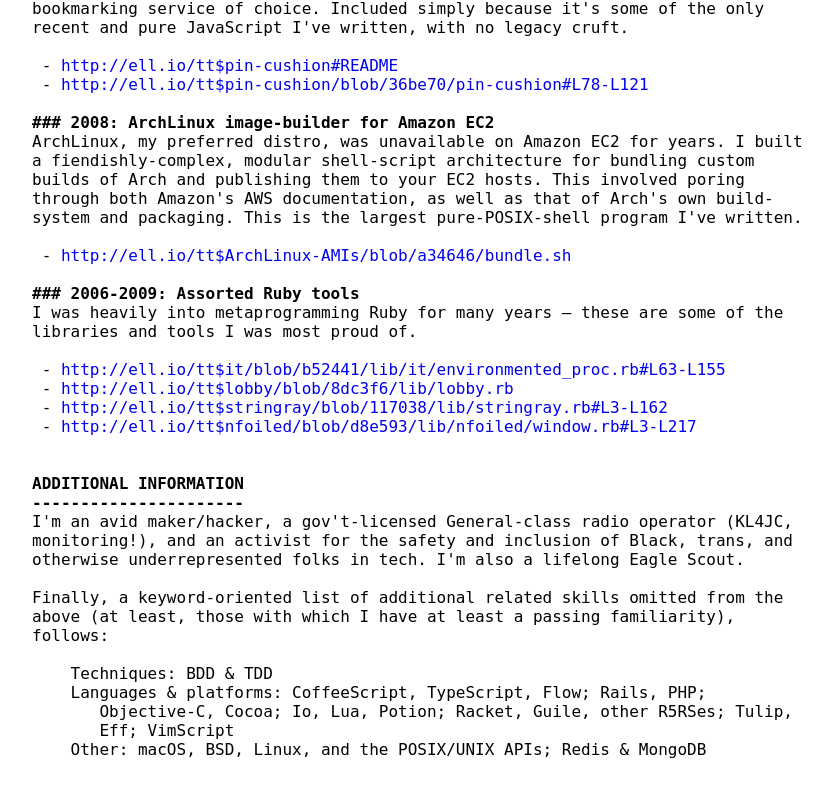
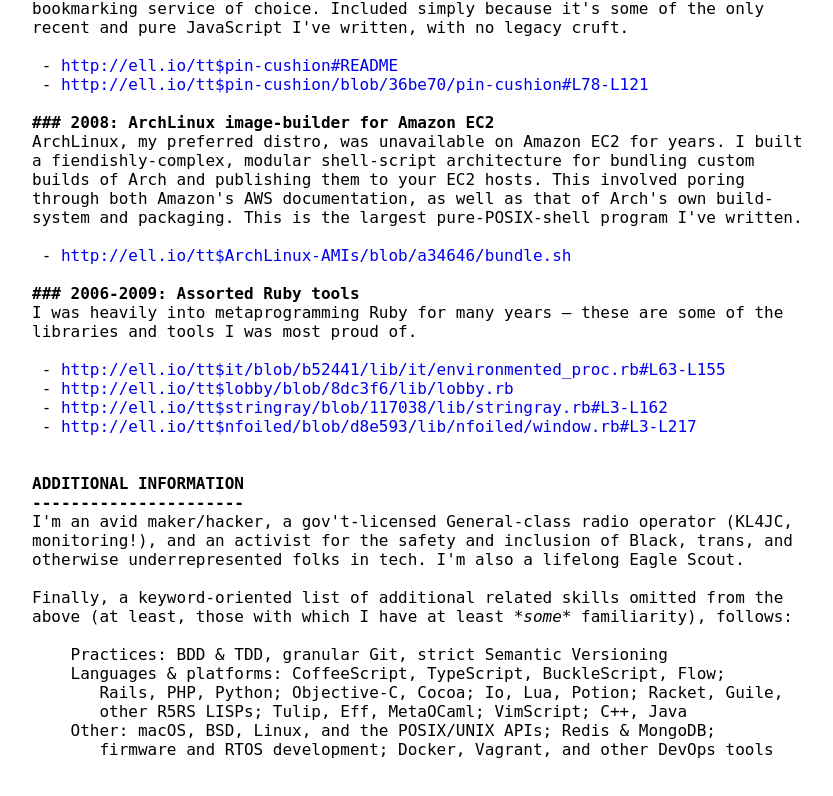
Before and after one commit to ELLIOTTCABLE/elliottcable.name, a plain HTML site: page resume.html in a window 1280 px wide. Shown: the part 1553-2349 px from the top of the page, without its empty margins (8-841 px from the left). Drawn offline with Linux system fonts and the light colour scheme; a small style sheet from the web is missing.

Commit message:
(new resu) Add a few more general skills

```diff
--- a/resume.html
+++ b/resume.html
@@ -132,14 +132,14 @@
 otherwise underrepresented folks in tech. I'm also a lifelong Eagle Scout.
 
 Finally, a keyword-oriented list of additional related skills omitted from the
-above (at least, those with which I have at least a passing familiarity),
-follows:
+above (at least, those with which I have at least <em>*some*</em> familiarity), follows:
 
-    Techniques: BDD &amp; TDD
-    Languages &amp; platforms: CoffeeScript, TypeScript, Flow; Rails, PHP;
-       Objective-C, Cocoa; Io, Lua, Potion; Racket, Guile, other R5RSes; Tulip,
-       Eff; VimScript
-    Other: macOS, BSD, Linux, and the POSIX/UNIX APIs; Redis &amp; MongoDB
+    Practices: BDD &amp; TDD, granular Git, strict Semantic Versioning
+    Languages &amp; platforms: CoffeeScript, TypeScript, BuckleScript, Flow;
+       Rails, PHP, Python; Objective-C, Cocoa; Io, Lua, Potion; Racket, Guile,
+       other R5RS LISPs; Tulip, Eff, MetaOCaml; VimScript; C++, Java
+    Other: macOS, BSD, Linux, and the POSIX/UNIX APIs; Redis &amp; MongoDB;
+       firmware and RTOS development; Docker, Vagrant, and other DevOps tools
       </pre>
    </body>
 </html>
```
